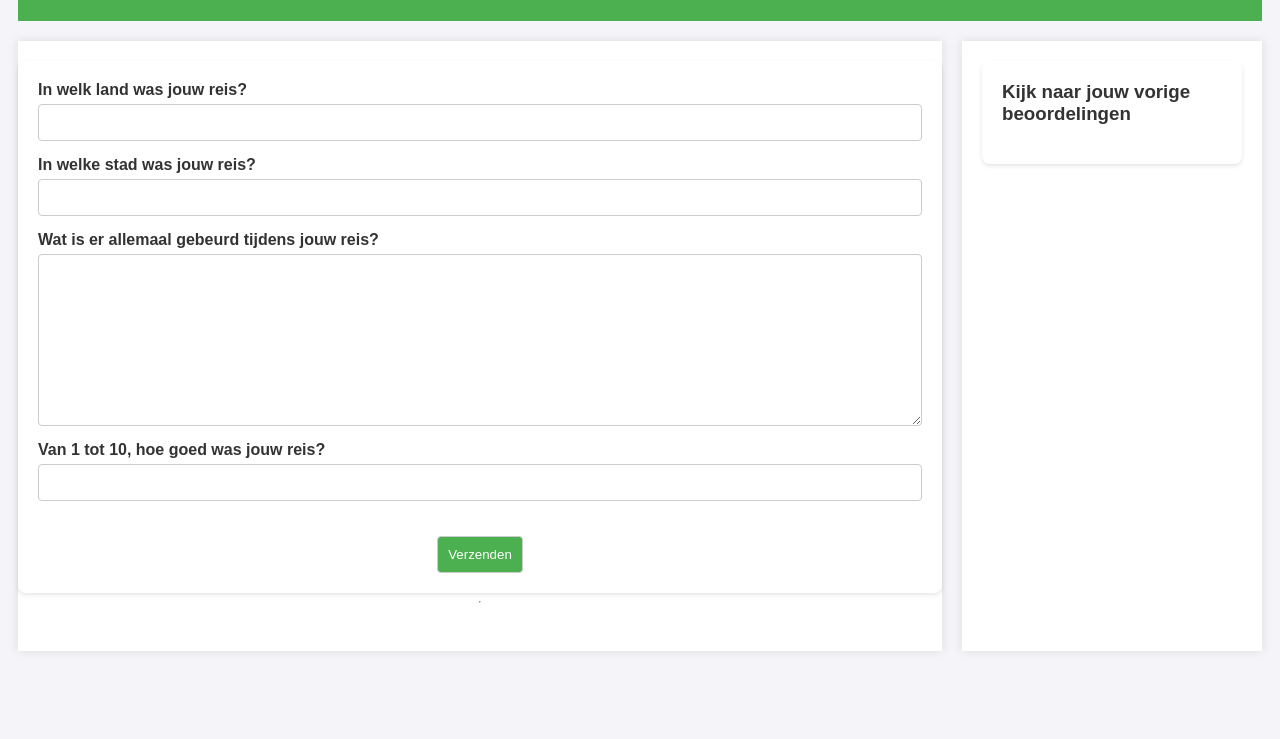
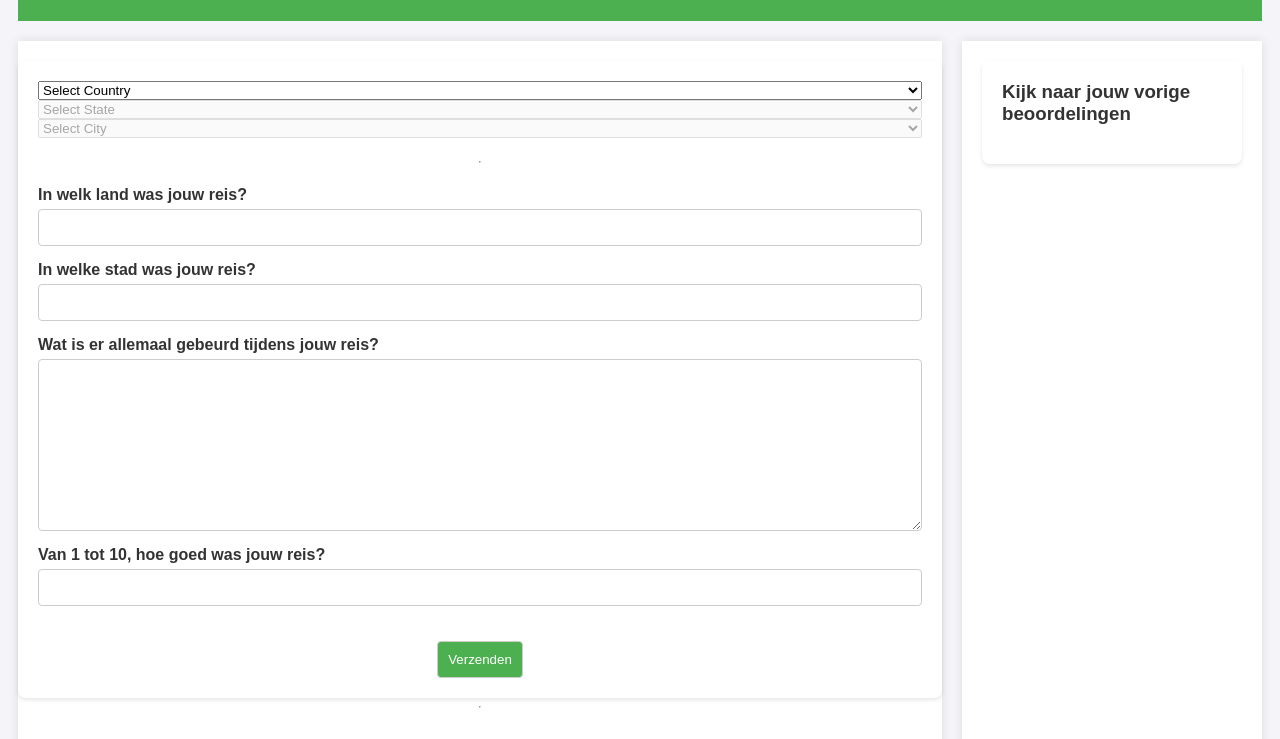
Before and after one commit to mathias782/Portfolio-Web-Advanced, a plain HTML site: page index.html in a window 1280 px wide. Shown: the part 117-856 px from the top of the page. Before the commit the page ends 800 px from the top, so only its background shows below. Drawn offline with Linux system fonts and the light colour scheme; no server answers.

Commit message:
Begin API
De API is geïntegreerd voor later gebruik in de applicatie. Hierdoor kunnen veel onderdelen van het portfolio voldaan worden.

```diff
--- a/index.html
+++ b/index.html
@@ -12,6 +12,18 @@
     </header>
     <main>
         <form id="reis-form">
+            <div class="select_option">
+                <select class="form-select country" aria-label="Default select example" onchange="loadStates()">
+                    <option selected>Select Country</option>
+                </select>
+                <select class="form-select state" aria-label="Default select example" onchange="loadCities()">
+                    <option selected>Select State</option>
+                </select>
+                <select class="form-select city" aria-label="Default select example">
+                    <option selected>Select City</option>
+                </select>
+            </div>
+            <hr>
             <div>
                 <label for="land">In welk land was jouw reis?</label>
                 <input id="land" type="text" required>
--- a/script.js
+++ b/script.js
@@ -1,4 +1,91 @@
-'use strict'
+'use strict';
+
+var config = {
+    cUrl: 'https://api.countrystatecity.in/v1/countries',
+    ckey: 'NHhvOEcyWk50N2Vna3VFTE00bFp3MjFKR0ZEOUhkZlg4RTk1MlJlaA=='
+}
+
+
+var countrySelect = document.querySelector('.country'),
+    stateSelect = document.querySelector('.state'),
+    citySelect = document.querySelector('.city')
+
+
+function loadCountries() {
+
+    let apiEndPoint = config.cUrl
+
+    fetch(apiEndPoint, {headers: {"X-CSCAPI-KEY": config.ckey}})
+    .then(Response => Response.json())
+    .then(data => {
+
+        data.forEach(country => {
+            const option = document.createElement('option')
+            option.value = country.iso2
+            option.textContent = country.name
+            countrySelect.appendChild(option)
+        })
+    })
+    .catch(error => console.error('Error loading countries:', error))
+
+    stateSelect.disabled = true
+    citySelect.disabled = true
+    stateSelect.style.pointerEvents = 'none'
+    citySelect.style.pointerEvents = 'none'
+}
+
+
+function loadStates() {
+    stateSelect.disabled = false
+    citySelect.disabled = true
+    stateSelect.style.pointerEvents = 'auto'
+    citySelect.style.pointerEvents = 'none'
+
+    const selectedCountryCode = countrySelect.value
+    // console.log(selectedCountryCode);
+    stateSelect.innerHTML = '<option value="">Select State</option>' // for clearing the existing states
+    citySelect.innerHTML = '<option value="">Select City</option>' // Clear existing city options
+
+    fetch(`${config.cUrl}/${selectedCountryCode}/states`, {headers: {"X-CSCAPI-KEY": config.ckey}})
+    .then(response => response.json())
+    .then(data => {
+        // console.log(data);
+
+        data.forEach(state => {
+            const option = document.createElement('option')
+            option.value = state.iso2
+            option.textContent = state.name
+            stateSelect.appendChild(option)
+        })
+    })
+    .catch(error => console.error('Error loading countries:', error))
+}
+
+
+function loadCities() {
+    citySelect.disabled = false
+    citySelect.style.pointerEvents = 'auto'
+
+    const selectedCountryCode = countrySelect.value;
+    const selectedStateCode = stateSelect.value;
+
+    citySelect.innerHTML = '<option value="">Select City</option>';
+
+    fetch(`${config.cUrl}/${selectedCountryCode}/states/${selectedStateCode}/cities`, {headers: {"X-CSCAPI-KEY": config.ckey}})
+    .then(response => response.json())
+    .then(data => {
+        // console.log(data);
+
+        data.forEach(city => {
+            const option = document.createElement('option')
+            option.value = city.iso2
+            option.textContent = city.name
+            citySelect.appendChild(option)
+        })
+    })
+}
+
+window.onload = loadCountries
 
 function ReisBeoordeling(land, stad, beschrijving, cijfer){
     this.land = land;
```
